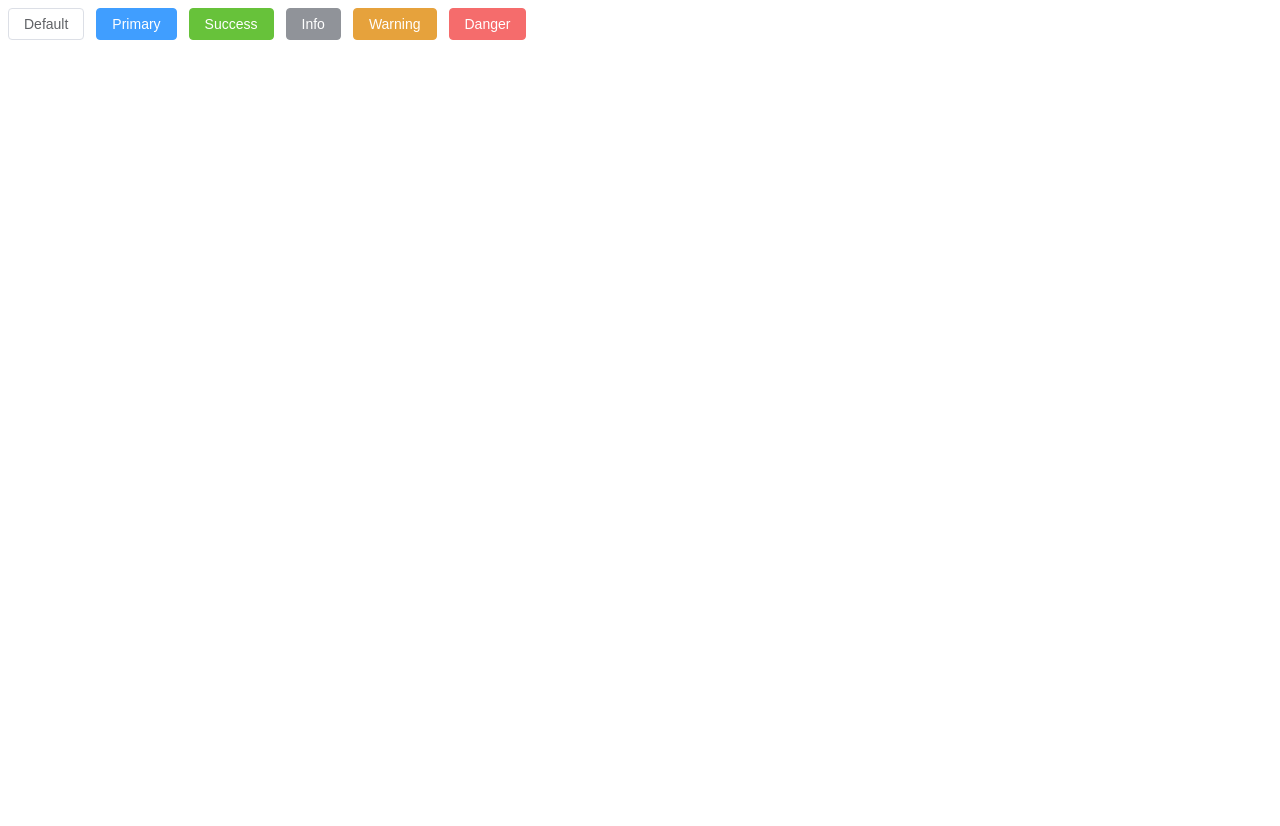
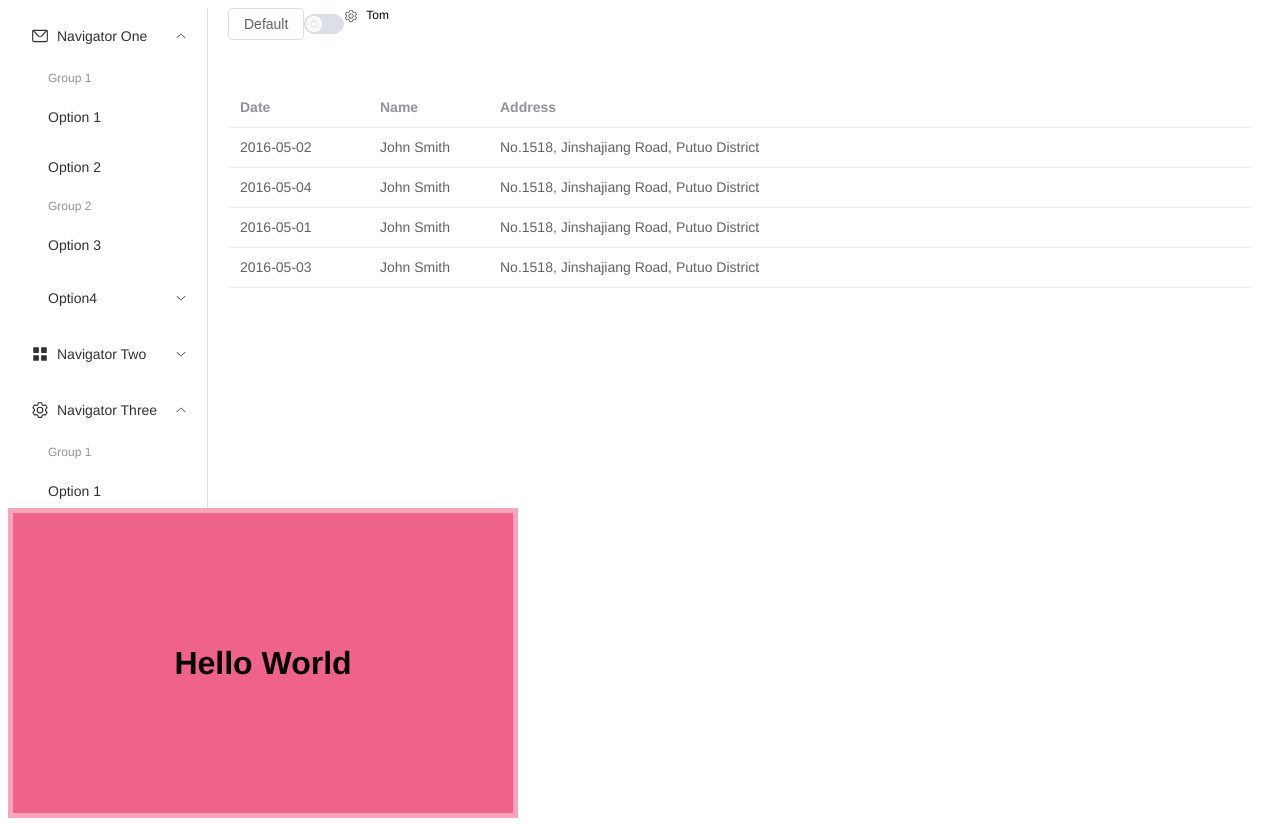
Before and after one commit to limobai-ang/ts-project-setup, a Vue app: page /#/home in a window 1280 px wide. Before the commit the page ends 800 px from the top, so only its background shows below. Built offline with nearby package versions, Linux system fonts and the light colour scheme.

Commit message:
加入组题功能

```diff
--- a/package.json
+++ b/package.json
@@ -7,6 +7,7 @@
     "build": "vue-cli-service build"
   },
   "dependencies": {
+    "@vueuse/core": "^10.3.0",
     "core-js": "^3.8.3",
     "element-plus": "^2.3.9",
     "vue": "^3.2.13",
--- a/src/main.ts
+++ b/src/main.ts
@@ -2,5 +2,7 @@
 import App from './App.vue'
 import router from './router'
 import store from './store'
-import 'element-plus/dist/index.css'
+import 'element-plus/theme-chalk/dark/css-vars.css'
+import './styles/index.css'
+// import 'element-plus/dist/index.css'
 createApp(App).use(store).use(router).mount('#app')
--- /dev/null
+++ b/src/styles/dark/css-vars.css
@@ -0,0 +1,6 @@
+html.dark {
+  /* 自定义深色背景颜色 */
+  --demo-bg: #626aef;
+  --demo-text: #fff;
+  --demo-border: #979dff;
+}
--- /dev/null
+++ b/src/styles/index.css
@@ -0,0 +1,3 @@
+/* css 颜色变量 */
+@import url('./light/css-vars.css');
+@import url('./dark/css-vars.css');
--- /dev/null
+++ b/src/styles/light/css-vars.css
@@ -0,0 +1,6 @@
+html.light {
+  /* 自定义深色背景颜色 */
+  --demo-bg: #ef628a;
+  --demo-text: #000;
+  --demo-border: #f6a5bb;
+}
--- a/src/views/home/HomeView.vue
+++ b/src/views/home/HomeView.vue
@@ -1,13 +1,106 @@
 <template>
   <div class="home">
+    <el-container class="layout-container-demo" style="height: 500px">
+      <el-aside width="200px">
+        <el-scrollbar>
+          <el-menu :default-openeds="['1', '3']">
+            <el-sub-menu index="1">
+              <template #title>
+                <el-icon>
+                  <message />
+                </el-icon>Navigator One
+              </template>
+              <el-menu-item-group>
+                <template #title>Group 1</template>
+                <el-menu-item index="1-1">Option 1</el-menu-item>
+                <el-menu-item index="1-2">Option 2</el-menu-item>
+              </el-menu-item-group>
+              <el-menu-item-group title="Group 2">
+                <el-menu-item index="1-3">Option 3</el-menu-item>
+              </el-menu-item-group>
+              <el-sub-menu index="1-4">
+                <template #title>Option4</template>
+                <el-menu-item index="1-4-1">Option 4-1</el-menu-item>
+              </el-sub-menu>
+            </el-sub-menu>
+            <el-sub-menu index="2">
+              <template #title>
+                <el-icon><icon-menu /></el-icon>Navigator Two
+              </template>
+              <el-menu-item-group>
+                <template #title>Group 1</template>
+                <el-menu-item index="2-1">Option 1</el-menu-item>
+                <el-menu-item index="2-2">Option 2</el-menu-item>
+              </el-menu-item-group>
+              <el-menu-item-group title="Group 2">
+                <el-menu-item index="2-3">Option 3</el-menu-item>
+              </el-menu-item-group>
+              <el-sub-menu index="2-4">
+                <template #title>Option 4</template>
+                <el-menu-item index="2-4-1">Option 4-1</el-menu-item>
+              </el-sub-menu>
+            </el-sub-menu>
+            <el-sub-menu index="3">
+              <template #title>
+                <el-icon>
+                  <setting />
+                </el-icon>Navigator Three
+              </template>
+              <el-menu-item-group>
+                <template #title>Group 1</template>
+                <el-menu-item index="3-1">Option 1</el-menu-item>
+                <el-menu-item index="3-2">Option 2</el-menu-item>
+              </el-menu-item-group>
+              <el-menu-item-group title="Group 2">
+                <el-menu-item index="3-3">Option 3</el-menu-item>
+              </el-menu-item-group>
+              <el-sub-menu index="3-4">
+                <template #title>Option 4</template>
+                <el-menu-item index="3-4-1">Option 4-1</el-menu-item>
+              </el-sub-menu>
+            </el-sub-menu>
+          </el-menu>
+        </el-scrollbar>
+      </el-aside>
+
+      <el-container>
+        <el-header style="text-align: right; font-size: 12px">
+          <div class="toolbar">
             <el-row class="mb-4">
               <el-button @click="dialogTableVisible = true">Default</el-button>
-      <el-button type="primary">Primary</el-button>
-      <el-button type="success">Success</el-button>
-      <el-button type="info">Info</el-button>
-      <el-button type="warning">Warning</el-button>
-      <el-button type="danger">Danger</el-button>
+              <el-switch v-model="isDark" :active-action-icon="Moon" :inactive-action-icon="Sunny" @change="toggleDark" />
+              <el-dropdown>
+                <el-icon style="margin-right: 8px; margin-top: 1px">
+                  <setting />
+                </el-icon>
+                <template #dropdown>
+                  <el-dropdown-menu>
+                    <el-dropdown-item>View</el-dropdown-item>
+                    <el-dropdown-item>Add</el-dropdown-item>
+                    <el-dropdown-item>Delete</el-dropdown-item>
+                  </el-dropdown-menu>
+                </template>
+              </el-dropdown>
+              <span>Tom</span>
             </el-row>
+          </div>
+        </el-header>
+
+        <el-main>
+          <el-scrollbar>
+            <el-table :data="tableData">
+              <el-table-column prop="date" label="Date" width="140" />
+              <el-table-column prop="name" label="Name" width="120" />
+              <el-table-column prop="address" label="Address" />
+            </el-table>
+          </el-scrollbar>
+        </el-main>
+      </el-container>
+    </el-container>
+
+    <div class="box">
+      <h1>Hello World</h1>
+    </div>
 
     <el-dialog v-model="dialogTableVisible" title="Shipping address">
       <el-table :data="tableData" style="width: 100%">
@@ -21,6 +114,16 @@
 
 <script lang="ts" setup>
 import { ref } from 'vue'
+import { Sunny, Moon } from '@element-plus/icons-vue'
+import { Menu as IconMenu, Message, Setting } from '@element-plus/icons-vue'
+import { useDark, useToggle } from '@vueuse/core'
+const isDark = useDark({
+  selector: 'html',
+  attribute: 'class',
+  valueDark: 'dark',
+  valueLight: 'light',
+})
+const toggleDark = () => useToggle(isDark);
 const dialogTableVisible = ref(false)
 const tableData = [
   {
@@ -44,4 +147,22 @@
     address: 'No.1518,  Jinshajiang Road, Putuo District',
   },
 ]
+
+ const addFn = (a: number, b: number): number => {
+  return a + b
+ }
 </script>
+<style lang="less" scoped>
+.box {
+  width: 500px;
+  height: 300px;
+  border: 5px solid var(--demo-border);
+  background-color: var(--demo-bg);
+  display: flex;
+  align-items: center;
+  justify-content: center;
+  h1 {
+    color: var(--demo-text);
+  }
+}
+</style>
```
Also changed, not shown: components.d.ts (+14 -0 lines), 1 other file (tests, documents, lock files or other folders). Lines whose indentation alone changed are shown as unchanged.
